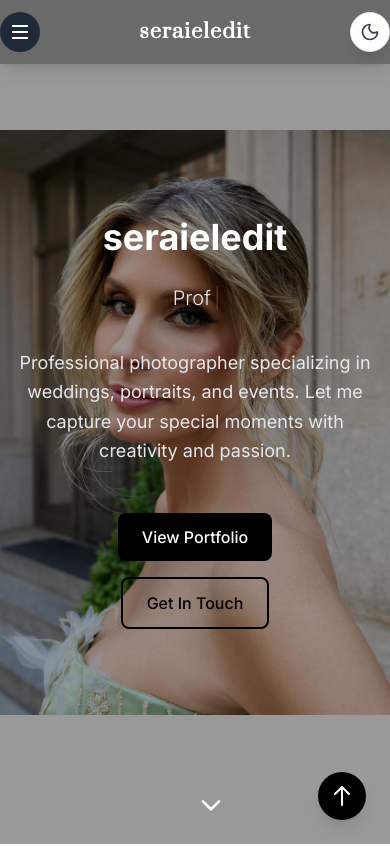
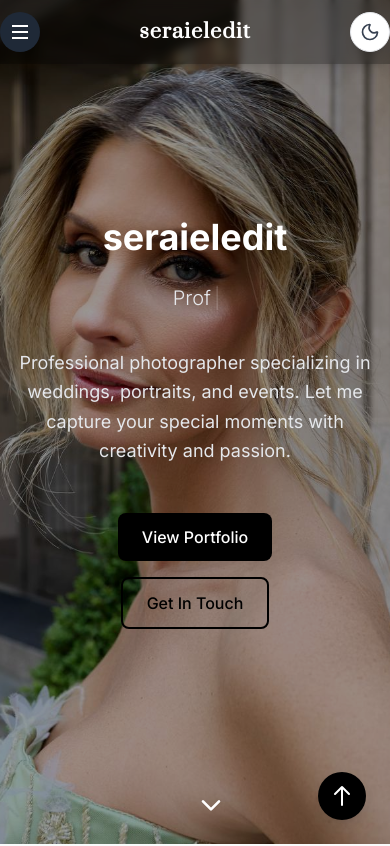
Before and after one commit to aibek1392/MIKA-photographer-profile, a React (Create React App) app: page / in a window 390 px wide. Shown: the top 846 px of the page. Built offline with nearby package versions, Linux system fonts and the light colour scheme; a web font is replaced by a local one.

Commit message:
Fix parallax effect for mobile devices - disable JS parallax on mobile and add CSS fallback

```diff
--- a/src/components/Hero.tsx
+++ b/src/components/Hero.tsx
@@ -18,15 +18,20 @@ const Hero: React.FC = () => {
   const backgroundRef = useRef<HTMLDivElement>(null);
 
   useEffect(() => {
+    // Check if device supports parallax (not mobile)
+    const isMobile = /Mobi|Android/i.test(navigator.userAgent);
+
+    if (isMobile || !backgroundRef.current) return;
+
     const handleScroll = () => {
       if (backgroundRef.current) {
         const scrolled = window.pageYOffset;
-        const rate = scrolled * -0.5; // Parallax speed
-        backgroundRef.current.style.transform = `translateY(${rate}px)`;
+        const rate = scrolled * 0.5;
+        backgroundRef.current.style.transform = `translate3d(0, ${rate}px, 0)`;
       }
     };
 
-    window.addEventListener('scroll', handleScroll);
+    window.addEventListener('scroll', handleScroll, { passive: true });
     return () => window.removeEventListener('scroll', handleScroll);
   }, []);
 
@@ -39,10 +44,10 @@ const Hero: React.FC = () => {
       {/* Parallax Background Image */}
       <div
         ref={backgroundRef}
-        className="absolute inset-0 w-full h-full bg-cover bg-center bg-no-repeat"
+        className="parallax-bg absolute inset-0 w-full h-full bg-cover bg-center bg-no-repeat"
         style={{
           backgroundImage: `url('/photo_2025-07-25 13.56.46.jpeg')`,
-          backgroundSize: 'contain',
+          backgroundSize: 'cover',
           backgroundPosition: 'center',
           zIndex: 0,
           willChange: 'transform',
--- a/src/index.css
+++ b/src/index.css
@@ -13,6 +13,15 @@
 
   body {
     font-family: 'Inter', system-ui, sans-serif;
+  }
+
+  /* Mobile parallax fallback */
+  @media (max-width: 768px) {
+    #home .parallax-bg {
+      position: fixed !important;
+      transform: none !important;
+      background-attachment: scroll;
+    }
   }
 }
 
```
